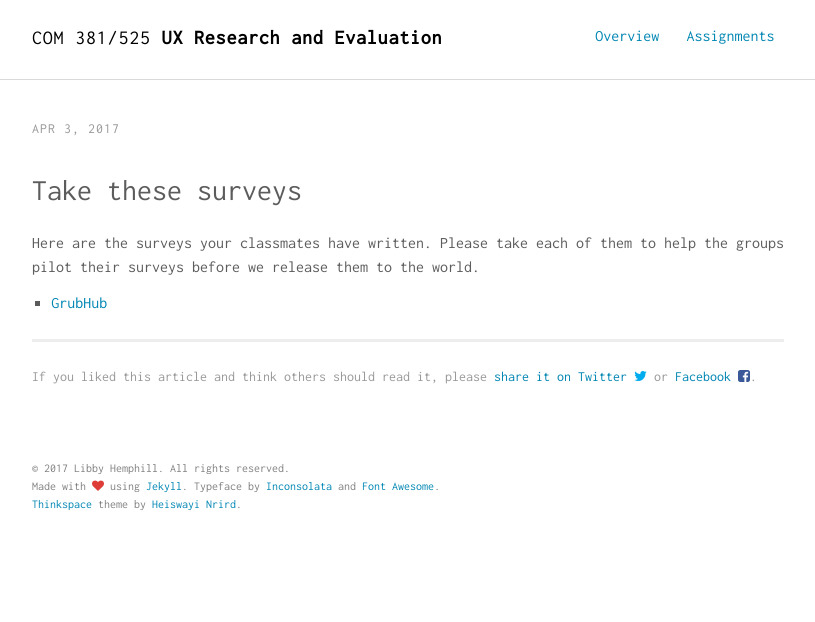
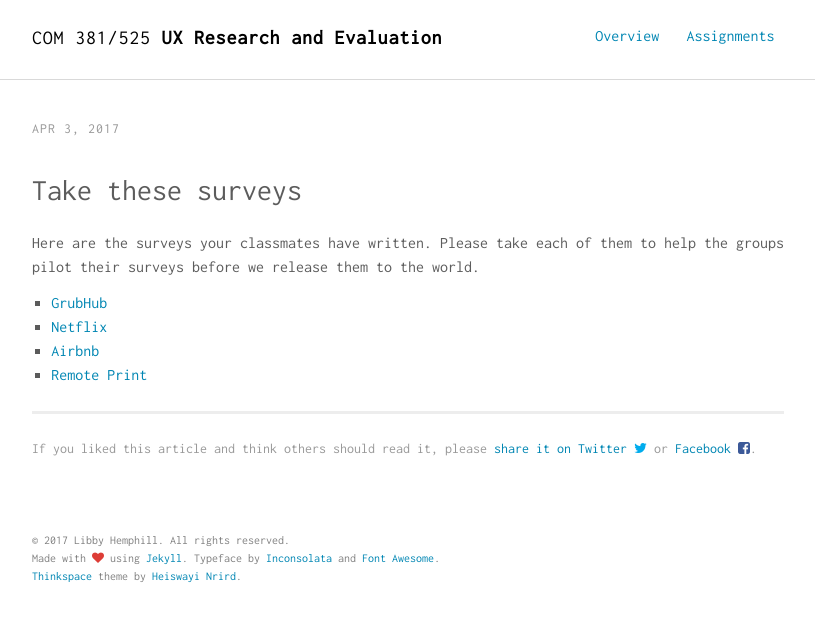
Before and after one commit to libbyh/com525spring2017, a Jekyll site: the page built from _posts/2017-04-03-take-these-surveys.md, in a window 1280 px wide. Shown: the top 622 px of the page, without its empty margins (232-1047 px from the left). Built offline with Jekyll 4.4.1, drawn with Linux system fonts in a browser that asks for light colours.

Commit message:
update survey link list

```diff
--- a/_posts/2017-04-03-take-these-surveys.md
+++ b/_posts/2017-04-03-take-these-surveys.md
@@ -8,3 +8,6 @@ description: "Help your classmates pilot their surveys"
 Here are the surveys your classmates have written. Please take each of them to help the groups pilot their surveys before we release them to the world.
 
 * [GrubHub](https://goo.gl/forms/rxhvXOJzrLW3kgci1)
+* [Netflix](https://qtrial2015q4az1.az1.qualtrics.com/jfe/form/SV_4J9zAWldCk5bakd)
+* [Airbnb](https://docs.google.com/a/hawk.iit.edu/forms/d/e/1FAIpQLSen4EcSfvx44nOrkSFg7EFHLdIiiijM7arnofBVUlQkQ-8tMA/viewform?c=0&w=1&usp=mail_form_link)
+* [Remote Print](https://iitpsychology.az1.qualtrics.com/jfe/form/SV_eETjYFINIJrnLNj)
```
